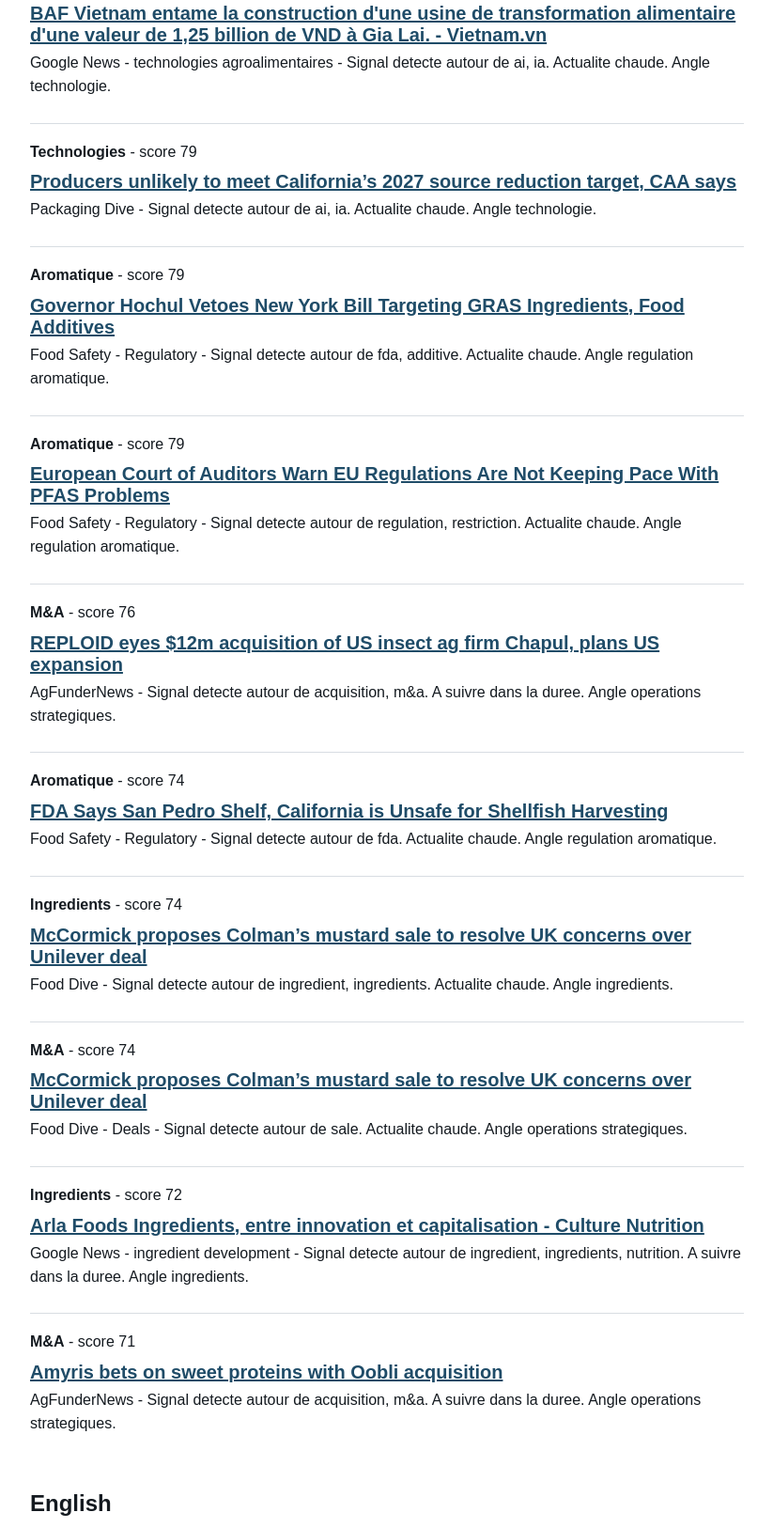
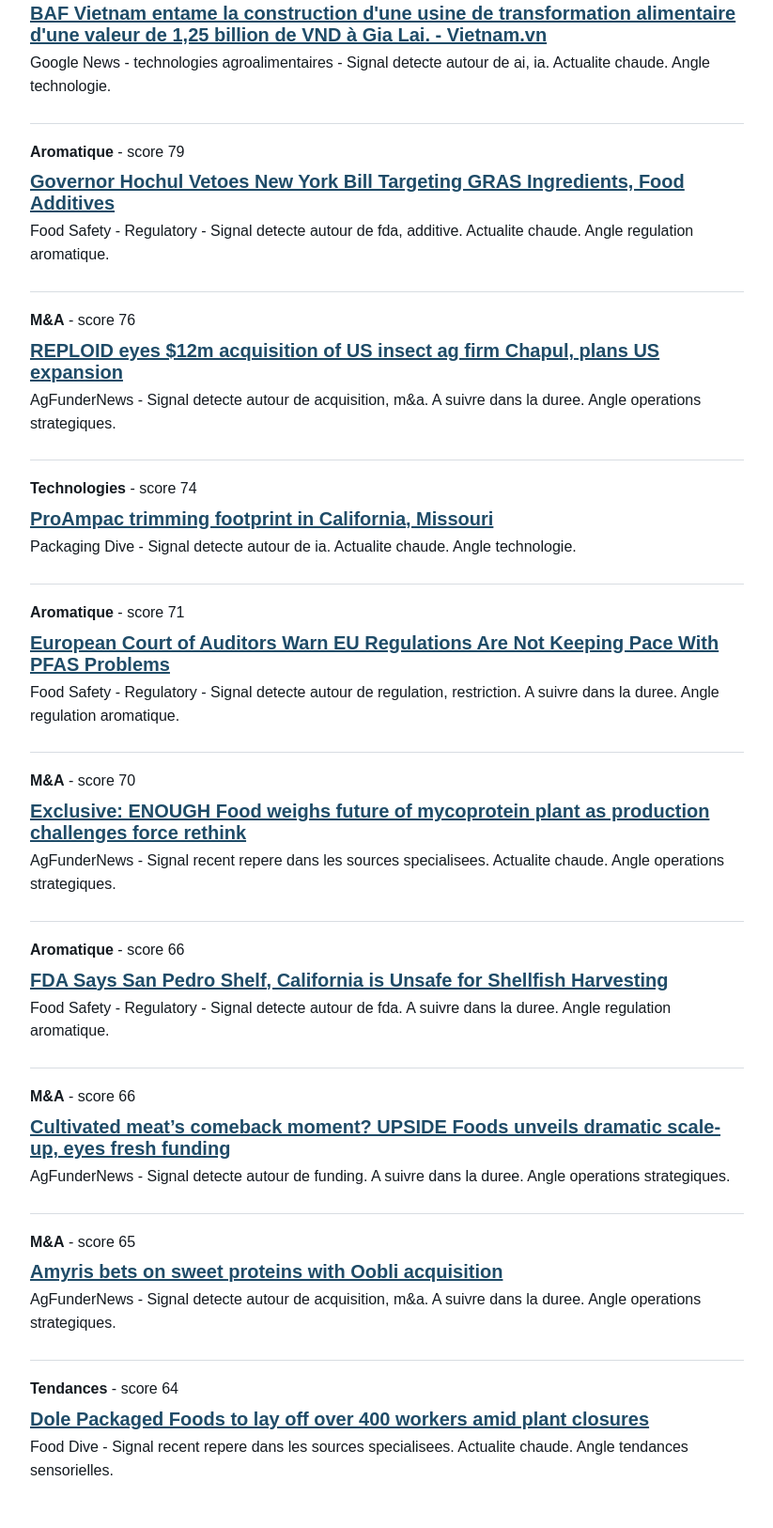
Before and after one commit to davidmlandau/davidmlandau-site, a plain HTML site: page data/watch-digest.html in a window 1280 px wide. Shown: the part 574-2200 px from the top of the page at 94% size, without its empty margins (228-1051 px from the left). Drawn offline with Linux system fonts and the light colour scheme.

Commit message:
Update watch radar

```diff
--- a/data/watch-digest.html
+++ b/data/watch-digest.html
@@ -16,7 +16,7 @@
 </head>
 <body>
   <h1>Synthese Radar Veille</h1>
-  <p>Generation automatique du 26/11/2026 15:17 UTC.</p>
+  <p>Generation automatique du 27/11/2026 15:05 UTC.</p>
     <section>
       <h2>Francais</h2>
       <article>
@@ -35,19 +35,9 @@
         <p>Google News - technologies agroalimentaires - Signal detecte autour de ai, ia. Actualite chaude. Angle technologie.</p>
       </article>
       <article>
-        <p><strong>Technologies</strong> - score 79</p>
-        <h3><a href="https://www.packagingdive.com/news/unique-challenge-exemptions-circular-action-alliance-california-source-reduction/875520/">Producers unlikely to meet California’s 2027 source reduction target, CAA says</a></h3>
-        <p>Packaging Dive - Signal detecte autour de ai, ia. Actualite chaude. Angle technologie.</p>
-      </article>
-      <article>
         <p><strong>Aromatique</strong> - score 79</p>
         <h3><a href="https://www.food-safety.com/articles/12056-governor-hochul-vetoes-new-york-bill-targeting-gras-ingredients-food-additives">Governor Hochul Vetoes New York Bill Targeting GRAS Ingredients, Food Additives</a></h3>
         <p>Food Safety - Regulatory - Signal detecte autour de fda, additive. Actualite chaude. Angle regulation aromatique.</p>
-      </article>
-      <article>
-        <p><strong>Aromatique</strong> - score 79</p>
-        <h3><a href="https://www.food-safety.com/articles/12041-european-court-of-auditors-warn-eu-regulations-are-not-keeping-pace-with-pfas-problems">European Court of Auditors Warn EU Regulations Are Not Keeping Pace With PFAS Problems</a></h3>
-        <p>Food Safety - Regulatory - Signal detecte autour de regulation, restriction. Actualite chaude. Angle regulation aromatique.</p>
       </article>
       <article>
         <p><strong>M&amp;A</strong> - score 76</p>
@@ -55,29 +45,39 @@
         <p>AgFunderNews - Signal detecte autour de acquisition, m&amp;a. A suivre dans la duree. Angle operations strategiques.</p>
       </article>
       <article>
-        <p><strong>Aromatique</strong> - score 74</p>
-        <h3><a href="https://www.food-safety.com/articles/12042-fda-says-san-pedro-shelf-california-is-unsafe-for-shellfish-harvesting">FDA Says San Pedro Shelf, California is Unsafe for Shellfish Harvesting</a></h3>
-        <p>Food Safety - Regulatory - Signal detecte autour de fda. Actualite chaude. Angle regulation aromatique.</p>
+        <p><strong>Technologies</strong> - score 74</p>
+        <h3><a href="https://www.packagingdive.com/news/proampac-layoffs-buena-park-kansas-city/875716/">ProAmpac trimming footprint in California, Missouri</a></h3>
+        <p>Packaging Dive - Signal detecte autour de ia. Actualite chaude. Angle technologie.</p>
       </article>
       <article>
-        <p><strong>Ingredients</strong> - score 74</p>
-        <h3><a href="https://www.fooddive.com/news/Mccormick-unilever-merger-antitrust-regulator/875743/">McCormick proposes Colman’s mustard sale to resolve UK concerns over Unilever deal</a></h3>
-        <p>Food Dive - Signal detecte autour de ingredient, ingredients. Actualite chaude. Angle ingredients.</p>
+        <p><strong>Aromatique</strong> - score 71</p>
+        <h3><a href="https://www.food-safety.com/articles/12041-european-court-of-auditors-warn-eu-regulations-are-not-keeping-pace-with-pfas-problems">European Court of Auditors Warn EU Regulations Are Not Keeping Pace With PFAS Problems</a></h3>
+        <p>Food Safety - Regulatory - Signal detecte autour de regulation, restriction. A suivre dans la duree. Angle regulation aromatique.</p>
       </article>
       <article>
-        <p><strong>M&amp;A</strong> - score 74</p>
-        <h3><a href="https://www.fooddive.com/news/Mccormick-unilever-merger-antitrust-regulator/875743/">McCormick proposes Colman’s mustard sale to resolve UK concerns over Unilever deal</a></h3>
-        <p>Food Dive - Deals - Signal detecte autour de sale. Actualite chaude. Angle operations strategiques.</p>
+        <p><strong>M&amp;A</strong> - score 70</p>
+        <h3><a href="https://agfundernews.com/exclusive-enough-food-weighs-future-of-mycoprotein-plant-as-production-challenges-force-rethink">Exclusive: ENOUGH Food weighs future of mycoprotein plant as production challenges force rethink</a></h3>
+        <p>AgFunderNews - Signal recent repere dans les sources specialisees. Actualite chaude. Angle operations strategiques.</p>
       </article>
       <article>
-        <p><strong>Ingredients</strong> - score 72</p>
-        <h3><a href="https://news.google.com/rss/articles/CBMid0FVX3lxTE1YYktSZUVzd0NibzJEbXgwckRLQ2p2M3lXeEhIVnJybmx0akUzQlNRVlFLTWJacjFZNklpakxBN2tqWVBrUTlNaVRPV2dKei1Zd2swSVMxSmpxWE5hYTA4VFlUWmVIWUM4MEpqOTZlc2hjNEZTaW40?oc=5">Arla Foods Ingredients, entre innovation et capitalisation - Culture Nutrition</a></h3>
-        <p>Google News - ingredient development - Signal detecte autour de ingredient, ingredients, nutrition. A suivre dans la duree. Angle ingredients.</p>
+        <p><strong>Aromatique</strong> - score 66</p>
+        <h3><a href="https://www.food-safety.com/articles/12042-fda-says-san-pedro-shelf-california-is-unsafe-for-shellfish-harvesting">FDA Says San Pedro Shelf, California is Unsafe for Shellfish Harvesting</a></h3>
+        <p>Food Safety - Regulatory - Signal detecte autour de fda. A suivre dans la duree. Angle regulation aromatique.</p>
       </article>
       <article>
-        <p><strong>M&amp;A</strong> - score 71</p>
+        <p><strong>M&amp;A</strong> - score 66</p>
+        <h3><a href="https://agfundernews.com/cultivated-meats-comeback-moment-upside-foods-unveils-dramatic-scale-up-eyes-fresh-funding">Cultivated meat’s comeback moment? UPSIDE Foods unveils dramatic scale-up, eyes fresh funding</a></h3>
+        <p>AgFunderNews - Signal detecte autour de funding. A suivre dans la duree. Angle operations strategiques.</p>
+      </article>
+      <article>
+        <p><strong>M&amp;A</strong> - score 65</p>
         <h3><a href="https://agfundernews.com/amyris-bets-on-sweet-proteins-with-oobli-acquisition">Amyris bets on sweet proteins with Oobli acquisition</a></h3>
         <p>AgFunderNews - Signal detecte autour de acquisition, m&amp;a. A suivre dans la duree. Angle operations strategiques.</p>
+      </article>
+      <article>
+        <p><strong>Tendances</strong> - score 64</p>
+        <h3><a href="https://www.fooddive.com/news/Dole-closing-plants-california-fruit-layoffs/875787/">Dole Packaged Foods to lay off over 400 workers amid plant closures</a></h3>
+        <p>Food Dive - Signal recent repere dans les sources specialisees. Actualite chaude. Angle tendances sensorielles.</p>
       </article>
     </section>
     <section>
@@ -98,19 +98,9 @@
         <p>Google News - technologies agroalimentaires - Signal detected around ai, ia. Hot item. Technology angle.</p>
       </article>
       <article>
-        <p><strong>Technology</strong> - score 79</p>
-        <h3><a href="https://www.packagingdive.com/news/unique-challenge-exemptions-circular-action-alliance-california-source-reduction/875520/">Producers unlikely to meet California’s 2027 source reduction target, CAA says</a></h3>
-        <p>Packaging Dive - Signal detected around ai, ia. Hot item. Technology angle.</p>
-      </article>
-      <article>
         <p><strong>Flavour regulation</strong> - score 79</p>
         <h3><a href="https://www.food-safety.com/articles/12056-governor-hochul-vetoes-new-york-bill-targeting-gras-ingredients-food-additives">Governor Hochul Vetoes New York Bill Targeting GRAS Ingredients, Food Additives</a></h3>
         <p>Food Safety - Regulatory - Signal detected around fda, additive. Hot item. Flavour regulation angle.</p>
-      </article>
-      <article>
-        <p><strong>Flavour regulation</strong> - score 79</p>
-        <h3><a href="https://www.food-safety.com/articles/12041-european-court-of-auditors-warn-eu-regulations-are-not-keeping-pace-with-pfas-problems">European Court of Auditors Warn EU Regulations Are Not Keeping Pace With PFAS Problems</a></h3>
-        <p>Food Safety - Regulatory - Signal detected around regulation, restriction. Hot item. Flavour regulation angle.</p>
       </article>
       <article>
         <p><strong>M&amp;A</strong> - score 76</p>
@@ -118,29 +108,39 @@
         <p>AgFunderNews - Signal detected around acquisition, m&amp;a. Worth tracking over time. Strategic transactions angle.</p>
       </article>
       <article>
-        <p><strong>Flavour regulation</strong> - score 74</p>
-        <h3><a href="https://www.food-safety.com/articles/12042-fda-says-san-pedro-shelf-california-is-unsafe-for-shellfish-harvesting">FDA Says San Pedro Shelf, California is Unsafe for Shellfish Harvesting</a></h3>
-        <p>Food Safety - Regulatory - Signal detected around fda. Hot item. Flavour regulation angle.</p>
+        <p><strong>Technology</strong> - score 74</p>
+        <h3><a href="https://www.packagingdive.com/news/proampac-layoffs-buena-park-kansas-city/875716/">ProAmpac trimming footprint in California, Missouri</a></h3>
+        <p>Packaging Dive - Signal detected around ia. Hot item. Technology angle.</p>
       </article>
       <article>
-        <p><strong>Ingredients</strong> - score 74</p>
-        <h3><a href="https://www.fooddive.com/news/Mccormick-unilever-merger-antitrust-regulator/875743/">McCormick proposes Colman’s mustard sale to resolve UK concerns over Unilever deal</a></h3>
-        <p>Food Dive - Signal detected around ingredient, ingredients. Hot item. Ingredients angle.</p>
+        <p><strong>Flavour regulation</strong> - score 71</p>
+        <h3><a href="https://www.food-safety.com/articles/12041-european-court-of-auditors-warn-eu-regulations-are-not-keeping-pace-with-pfas-problems">European Court of Auditors Warn EU Regulations Are Not Keeping Pace With PFAS Problems</a></h3>
+        <p>Food Safety - Regulatory - Signal detected around regulation, restriction. Worth tracking over time. Flavour regulation angle.</p>
       </article>
       <article>
-        <p><strong>M&amp;A</strong> - score 74</p>
-        <h3><a href="https://www.fooddive.com/news/Mccormick-unilever-merger-antitrust-regulator/875743/">McCormick proposes Colman’s mustard sale to resolve UK concerns over Unilever deal</a></h3>
-        <p>Food Dive - Deals - Signal detected around sale. Hot item. Strategic transactions angle.</p>
+        <p><strong>M&amp;A</strong> - score 70</p>
+        <h3><a href="https://agfundernews.com/exclusive-enough-food-weighs-future-of-mycoprotein-plant-as-production-challenges-force-rethink">Exclusive: ENOUGH Food weighs future of mycoprotein plant as production challenges force rethink</a></h3>
+        <p>AgFunderNews - Recent signal found in specialist sources. Hot item. Strategic transactions angle.</p>
       </article>
       <article>
-        <p><strong>Ingredients</strong> - score 72</p>
-        <h3><a href="https://news.google.com/rss/articles/CBMid0FVX3lxTE1YYktSZUVzd0NibzJEbXgwckRLQ2p2M3lXeEhIVnJybmx0akUzQlNRVlFLTWJacjFZNklpakxBN2tqWVBrUTlNaVRPV2dKei1Zd2swSVMxSmpxWE5hYTA4VFlUWmVIWUM4MEpqOTZlc2hjNEZTaW40?oc=5">Arla Foods Ingredients, entre innovation et capitalisation - Culture Nutrition</a></h3>
-        <p>Google News - ingredient development - Signal detected around ingredient, ingredients, nutrition. Worth tracking over time. Ingredients angle.</p>
+        <p><strong>Flavour regulation</strong> - score 66</p>
+        <h3><a href="https://www.food-safety.com/articles/12042-fda-says-san-pedro-shelf-california-is-unsafe-for-shellfish-harvesting">FDA Says San Pedro Shelf, California is Unsafe for Shellfish Harvesting</a></h3>
+        <p>Food Safety - Regulatory - Signal detected around fda. Worth tracking over time. Flavour regulation angle.</p>
       </article>
       <article>
-        <p><strong>M&amp;A</strong> - score 71</p>
+        <p><strong>M&amp;A</strong> - score 66</p>
+        <h3><a href="https://agfundernews.com/cultivated-meats-comeback-moment-upside-foods-unveils-dramatic-scale-up-eyes-fresh-funding">Cultivated meat’s comeback moment? UPSIDE Foods unveils dramatic scale-up, eyes fresh funding</a></h3>
+        <p>AgFunderNews - Signal detected around funding. Worth tracking over time. Strategic transactions angle.</p>
+      </article>
+      <article>
+        <p><strong>M&amp;A</strong> - score 65</p>
         <h3><a href="https://agfundernews.com/amyris-bets-on-sweet-proteins-with-oobli-acquisition">Amyris bets on sweet proteins with Oobli acquisition</a></h3>
         <p>AgFunderNews - Signal detected around acquisition, m&amp;a. Worth tracking over time. Strategic transactions angle.</p>
+      </article>
+      <article>
+        <p><strong>Trends</strong> - score 64</p>
+        <h3><a href="https://www.fooddive.com/news/Dole-closing-plants-california-fruit-layoffs/875787/">Dole Packaged Foods to lay off over 400 workers amid plant closures</a></h3>
+        <p>Food Dive - Recent signal found in specialist sources. Hot item. Sensory trend angle.</p>
       </article>
     </section>
     <section>
@@ -161,19 +161,9 @@
         <p>Google News - technologies agroalimentaires - Signaal gedetecteerd rond ai, ia. Actueel signaal. Technologiehoek.</p>
       </article>
       <article>
-        <p><strong>Technologie</strong> - score 79</p>
-        <h3><a href="https://www.packagingdive.com/news/unique-challenge-exemptions-circular-action-alliance-california-source-reduction/875520/">Producers unlikely to meet California’s 2027 source reduction target, CAA says</a></h3>
-        <p>Packaging Dive - Signaal gedetecteerd rond ai, ia. Actueel signaal. Technologiehoek.</p>
-      </article>
-      <article>
         <p><strong>Aromaregulering</strong> - score 79</p>
         <h3><a href="https://www.food-safety.com/articles/12056-governor-hochul-vetoes-new-york-bill-targeting-gras-ingredients-food-additives">Governor Hochul Vetoes New York Bill Targeting GRAS Ingredients, Food Additives</a></h3>
         <p>Food Safety - Regulatory - Signaal gedetecteerd rond fda, additive. Actueel signaal. Aromareguleringhoek.</p>
-      </article>
-      <article>
-        <p><strong>Aromaregulering</strong> - score 79</p>
-        <h3><a href="https://www.food-safety.com/articles/12041-european-court-of-auditors-warn-eu-regulations-are-not-keeping-pace-with-pfas-problems">European Court of Auditors Warn EU Regulations Are Not Keeping Pace With PFAS Problems</a></h3>
-        <p>Food Safety - Regulatory - Signaal gedetecteerd rond regulation, restriction. Actueel signaal. Aromareguleringhoek.</p>
       </article>
       <article>
         <p><strong>M&amp;A</strong> - score 76</p>
@@ -181,29 +171,39 @@
         <p>AgFunderNews - Signaal gedetecteerd rond acquisition, m&amp;a. Op te volgen in de tijd. Strategische transactieshoek.</p>
       </article>
       <article>
-        <p><strong>Aromaregulering</strong> - score 74</p>
-        <h3><a href="https://www.food-safety.com/articles/12042-fda-says-san-pedro-shelf-california-is-unsafe-for-shellfish-harvesting">FDA Says San Pedro Shelf, California is Unsafe for Shellfish Harvesting</a></h3>
-        <p>Food Safety - Regulatory - Signaal gedetecteerd rond fda. Actueel signaal. Aromareguleringhoek.</p>
+        <p><strong>Technologie</strong> - score 74</p>
+        <h3><a href="https://www.packagingdive.com/news/proampac-layoffs-buena-park-kansas-city/875716/">ProAmpac trimming footprint in California, Missouri</a></h3>
+        <p>Packaging Dive - Signaal gedetecteerd rond ia. Actueel signaal. Technologiehoek.</p>
       </article>
       <article>
-        <p><strong>Ingredienten</strong> - score 74</p>
-        <h3><a href="https://www.fooddive.com/news/Mccormick-unilever-merger-antitrust-regulator/875743/">McCormick proposes Colman’s mustard sale to resolve UK concerns over Unilever deal</a></h3>
-        <p>Food Dive - Signaal gedetecteerd rond ingredient, ingredients. Actueel signaal. Ingredientenhoek.</p>
+        <p><strong>Aromaregulering</strong> - score 71</p>
+        <h3><a href="https://www.food-safety.com/articles/12041-european-court-of-auditors-warn-eu-regulations-are-not-keeping-pace-with-pfas-problems">European Court of Auditors Warn EU Regulations Are Not Keeping Pace With PFAS Problems</a></h3>
+        <p>Food Safety - Regulatory - Signaal gedetecteerd rond regulation, restriction. Op te volgen in de tijd. Aromareguleringhoek.</p>
       </article>
       <article>
-        <p><strong>M&amp;A</strong> - score 74</p>
-        <h3><a href="https://www.fooddive.com/news/Mccormick-unilever-merger-antitrust-regulator/875743/">McCormick proposes Colman’s mustard sale to resolve UK concerns over Unilever deal</a></h3>
-        <p>Food Dive - Deals - Signaal gedetecteerd rond sale. Actueel signaal. Strategische transactieshoek.</p>
+        <p><strong>M&amp;A</strong> - score 70</p>
+        <h3><a href="https://agfundernews.com/exclusive-enough-food-weighs-future-of-mycoprotein-plant-as-production-challenges-force-rethink">Exclusive: ENOUGH Food weighs future of mycoprotein plant as production challenges force rethink</a></h3>
+        <p>AgFunderNews - Recent signaal gevonden in gespecialiseerde bronnen. Actueel signaal. Strategische transactieshoek.</p>
       </article>
       <article>
-        <p><strong>Ingredienten</strong> - score 72</p>
-        <h3><a href="https://news.google.com/rss/articles/CBMid0FVX3lxTE1YYktSZUVzd0NibzJEbXgwckRLQ2p2M3lXeEhIVnJybmx0akUzQlNRVlFLTWJacjFZNklpakxBN2tqWVBrUTlNaVRPV2dKei1Zd2swSVMxSmpxWE5hYTA4VFlUWmVIWUM4MEpqOTZlc2hjNEZTaW40?oc=5">Arla Foods Ingredients, entre innovation et capitalisation - Culture Nutrition</a></h3>
-        <p>Google News - ingredient development - Signaal gedetecteerd rond ingredient, ingredients, nutrition. Op te volgen in de tijd. Ingredientenhoek.</p>
+        <p><strong>Aromaregulering</strong> - score 66</p>
+        <h3><a href="https://www.food-safety.com/articles/12042-fda-says-san-pedro-shelf-california-is-unsafe-for-shellfish-harvesting">FDA Says San Pedro Shelf, California is Unsafe for Shellfish Harvesting</a></h3>
+        <p>Food Safety - Regulatory - Signaal gedetecteerd rond fda. Op te volgen in de tijd. Aromareguleringhoek.</p>
       </article>
       <article>
-        <p><strong>M&amp;A</strong> - score 71</p>
+        <p><strong>M&amp;A</strong> - score 66</p>
+        <h3><a href="https://agfundernews.com/cultivated-meats-comeback-moment-upside-foods-unveils-dramatic-scale-up-eyes-fresh-funding">Cultivated meat’s comeback moment? UPSIDE Foods unveils dramatic scale-up, eyes fresh funding</a></h3>
+        <p>AgFunderNews - Signaal gedetecteerd rond funding. Op te volgen in de tijd. Strategische transactieshoek.</p>
+      </article>
+      <article>
+        <p><strong>M&amp;A</strong> - score 65</p>
         <h3><a href="https://agfundernews.com/amyris-bets-on-sweet-proteins-with-oobli-acquisition">Amyris bets on sweet proteins with Oobli acquisition</a></h3>
         <p>AgFunderNews - Signaal gedetecteerd rond acquisition, m&amp;a. Op te volgen in de tijd. Strategische transactieshoek.</p>
+      </article>
+      <article>
+        <p><strong>Trends</strong> - score 64</p>
+        <h3><a href="https://www.fooddive.com/news/Dole-closing-plants-california-fruit-layoffs/875787/">Dole Packaged Foods to lay off over 400 workers amid plant closures</a></h3>
+        <p>Food Dive - Recent signaal gevonden in gespecialiseerde bronnen. Actueel signaal. Sensorische trendhoek.</p>
       </article>
     </section>
 </body>
```
Also changed, not shown: data/watch-radar.json.
